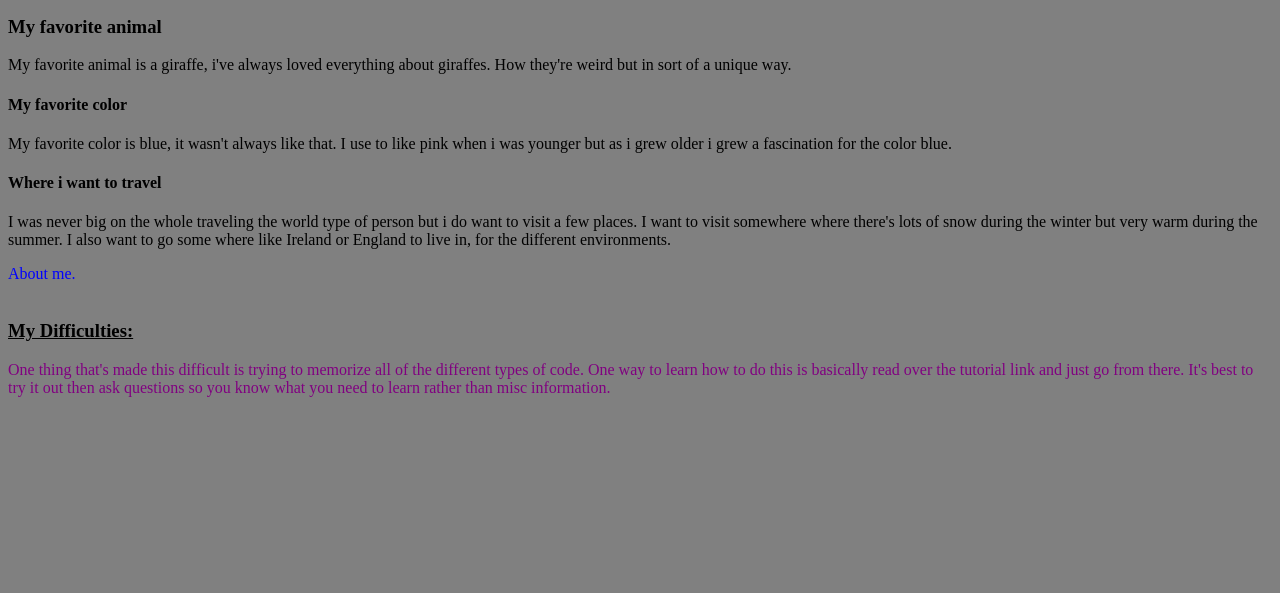
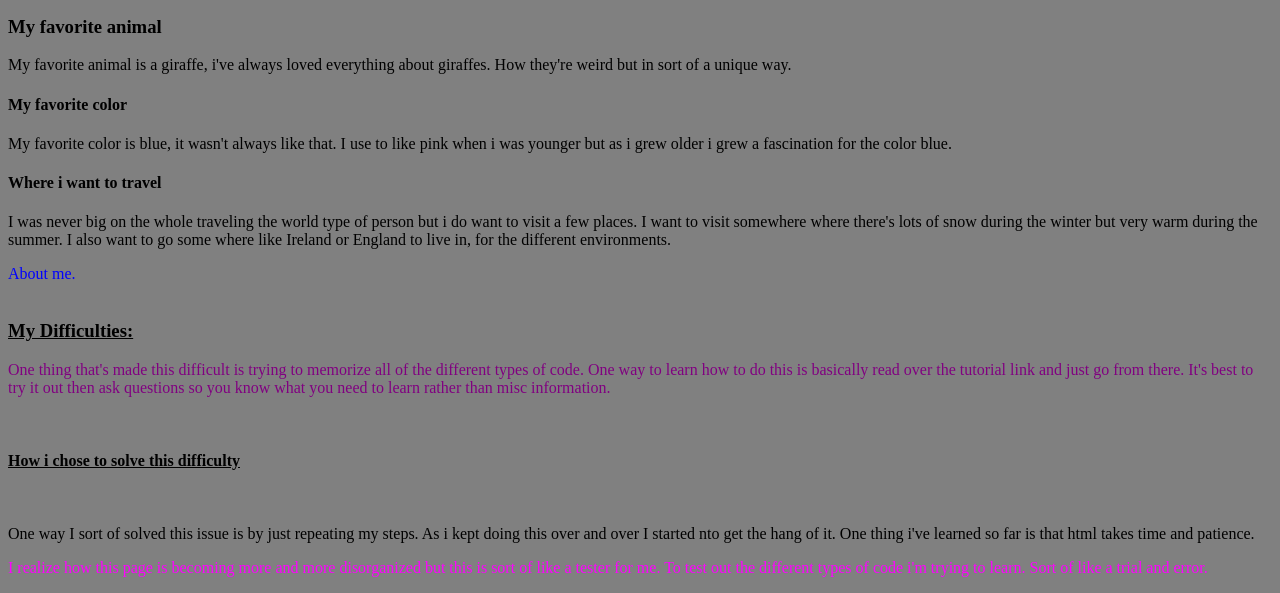
Before and after one commit to KaylaS5/KaylaS5.github.io, a plain HTML site: page index.html in a window 1280 px wide. Shown: the part 524-1117 px from the top of the page. Before the commit the page ends 937 px from the top, so only its background shows below. Drawn offline with Linux system fonts and the light colour scheme.

Commit message:
Update index.html

```diff
--- a/index.html
+++ b/index.html
@@ -46,4 +46,11 @@ to be fancy you can do so by doing what below;</p>
     <h3> <u>My Difficulties:</u></h3>
 
 <p style="color:purple;"> One thing that's made this difficult is trying to memorize all of the different types of code. One way to learn how to do this is basically read over the tutorial link and just go from there. It's best to try it out then ask questions so you know what you need to learn rather than misc information. </p>
+<br>
+<h4> <u>How i chose to solve this difficulty</u></h4>
+<br>
+<p> One way I sort of solved this issue is by just repeating my steps. As i kept doing this over and over I started nto get the hang of it. One thing i've learned so far is that html takes time and patience.</p>
 </body>
+<body style="font-family:Impact;">
+    <p style="color:#FF00FF"> I realize how this page is becoming more and more disorganized but this is sort of like a tester for me. To test out the different types of code i'm trying to learn. Sort of like a trial and error.
+</body>
```
